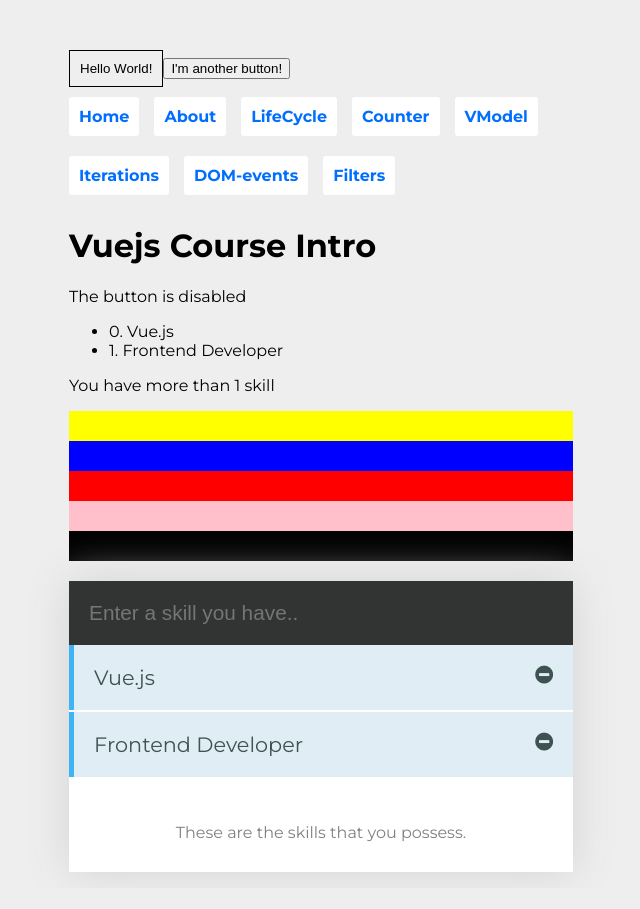
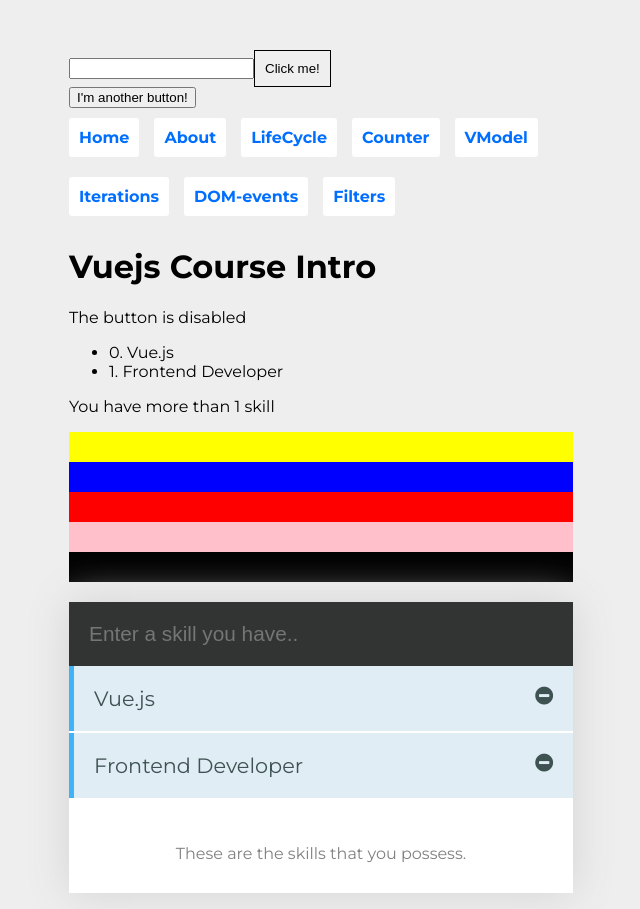
Before and after one commit to Eazybright/Practising-vuejs, a Vue app: page / in a window 1280 px wide. Shown: the whole page, without its empty margins (319-959 px from the left). Before the commit the page ends 888 px from the top, so only its background shows below. Built offline with nearby package versions, Linux system fonts and the light colour scheme; a small style sheet from the web is missing.

Commit message:
learnt how to use props within components

```diff
--- a/src/App.vue
+++ b/src/App.vue
@@ -1,8 +1,8 @@
 <template>
   <div>
     <div>
-    <fancy-button></fancy-button>
-    <button>I'm another button!</button>
+      <fancy-button @buttonClicked="eventListener($event)" button-text="Click me!"></fancy-button>
+      <button>I'm another button!</button>
     </div>
     <div id="app">
       <nav>
@@ -28,6 +28,11 @@ export default {
   name: 'App',
   components:{
     FancyButton
+  },
+  methods: {
+    eventListener(message) {
+      console.log(`The button was clicked from the child component with this message: ${message}`);
+    }
   }
 }
 </script>
--- a/src/components/FancyButton.vue
+++ b/src/components/FancyButton.vue
@@ -1,23 +1,43 @@
 <script>
 export default {
   name: 'FancyButton',
+  props: {
+    buttonText: {
+    type: [String, Number],
+    default: () => {
+      "Fancy Button!"
+    },
+    required: true,
+    validator: value => value.length > 3
+    }
+  },
   data() {
-  return {
-   buttonText: 'Hello World!'
-  }
- }
+    return {
+     message: ''
+    }
+  },
+  methods: {
+    clicked(){
+      this.$emit('buttonClicked', this.message)
+    }
+  },
 }
 </script>
 
 <template>
-  <button>
-    {{buttonText}}
-  </button>
+  <div>
+    <input type="text" v-model="message"/>
+    <button @click.prevent="clicked">
+      {{buttonText}}
+    </button>
+  </div>
 </template>
 
 <style scoped>
 button {
   border: 1px solid black;
   padding: 10px;
+  margin-right: 15px;
+  cursor: pointer;
 }
 </style>
```
